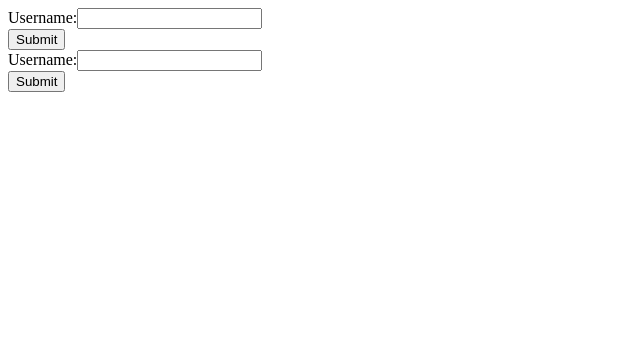
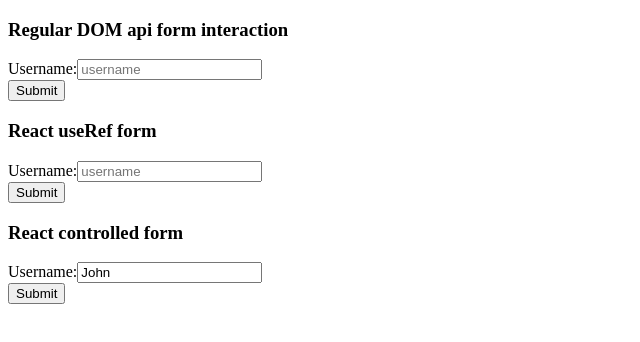
Before and after one commit to modus-andreiTosa/01-react-crash-course, a React (Vite) app: page / in a window 1280 px wide. Shown: the top 342 px of the page, without its empty margins (0-640 px from the left). Built offline with nearby package versions, Linux system fonts and the light colour scheme.

Commit message:
examples for handling forms in react

```diff
--- a/package.json
+++ b/package.json
@@ -18,6 +18,7 @@
     "@types/node": "^18.15.3",
     "@types/react": "^18.0.28",
     "@types/react-dom": "^18.0.11",
+    "@typescript-eslint/eslint-plugin": "^5.55.0",
     "@typescript-eslint/parser": "^5.55.0",
     "@vitejs/plugin-react": "^3.1.0",
     "dotenv": "^16.0.3",
@@ -27,7 +28,7 @@
     "eslint-plugin-react": "^7.32.2",
     "eslint-plugin-react-hooks": "^4.6.0",
     "prettier": "^2.8.4",
-    "typescript": "^4.9.3",
+    "typescript": "^5.0.2",
     "vite": "^4.1.0",
     "vite-plugin-eslint": "^1.8.1"
   }
--- a/src/App.tsx
+++ b/src/App.tsx
@@ -1,21 +1,38 @@
-import { FormEvent, useRef } from 'react';
+import { FormEvent, useRef, useState } from 'react';
 
-type OnSubmitUsername = { onSubmitUsername: (username: string) => void };
+type OnSubmitUsername = {
+  onSubmitUsername: (username: string | undefined) => void;
+};
+
+const onSubmitUsername = (username: string | undefined) => {
+  alert(`You entered: ${username}`);
+};
 
 function UsernameForm({ onSubmitUsername }: OnSubmitUsername) {
-  // This function is called when the form is submitted.
+  // This callback function handles reading the value from the form on submit event and calling the onSubmitUsername function.
+  // The potential advantage of this approach is that you may have multiple input elements in the form.
   function handleSubmit(event: FormEvent<HTMLFormElement>) {
-    // This prevents the page from reloading when the form is submitted which is the default behavior.
+    // This prevents the page from reloading when the form is submitted which is the default browser behavior.
     event.preventDefault();
-    // We read the value from the input element using the usernameInput id we set on the input element.
-    onSubmitUsername(event?.target?.elements?.usernameInput.value);
+    // I chose to define a const here to make it easier to read the code. This is a type safe way to access the input element.
+    // Knowing the name of the input element you want to access, you can use the namedItem method to get it.
+    const formEventNamedItem = event?.currentTarget?.elements.namedItem(
+      'usernameInput'
+    ) as HTMLInputElement;
+
+    onSubmitUsername(formEventNamedItem?.value);
   }
 
   return (
     <form onSubmit={handleSubmit}>
       <div>
         <label htmlFor="usernameInput">Username:</label>
-        <input id="usernameInput" type="text" />
+        <input
+          name="usernameInput"
+          id="usernameInput"
+          placeholder="username"
+          type="text"
+        />
       </div>
       <button type="submit">Submit</button>
     </form>
@@ -23,11 +40,12 @@
 }
 
 function UsernameFormRef({ onSubmitUsername }: OnSubmitUsername) {
-  // This is a reference to the input element.
   // useRef returns a mutable ref object whose .current property is initialized to the passed argument (initialValue).
   // This reference gives us access to the input element.
   const usernameInputRef = useRef<HTMLInputElement>(null);
 
+  // In this function, we use the ref to access the input element.
+  // In this case we would need a ref for each input element in the form.
   function handleSubmit(event: FormEvent<HTMLFormElement>) {
     event.preventDefault();
     onSubmitUsername(usernameInputRef?.current?.value);
@@ -37,7 +55,51 @@
     <form onSubmit={handleSubmit}>
       <div>
         <label htmlFor="usernameInput">Username:</label>
-        <input id="usernameInput" type="text" ref={usernameInputRef} />
+        <input
+          id="usernameInput"
+          type="text"
+          placeholder="username"
+          ref={usernameInputRef}
+        />
+      </div>
+      <button type="submit">Submit</button>
+    </form>
+  );
+}
+
+// In a controlled form, as the name suggests, we gain control over the value of the form input.
+// This is done by using the value prop on the input element and the onChange event handler.
+function ControlledFrom({ userNanme }: { userNanme: string }) {
+  // We use the useState hook to set the initial value of the input element.
+  const [username, setUsername] = useState(userNanme);
+  // Now that we have control over the value of the input element, we can use it do things like validation and to show error messages.
+  const [hasError, setHasError] = useState<null | string>(null);
+
+  function handleSubmit(event: FormEvent<HTMLFormElement>) {
+    event.preventDefault();
+    if (!username) {
+      setHasError('Username is required');
+      return;
+    }
+    onSubmitUsername(username);
+  }
+
+  return (
+    <form onSubmit={handleSubmit}>
+      <div>
+        <label htmlFor="usernameInput">Username:</label>
+        <input
+          id="usernameInput"
+          type="text"
+          value={username}
+          onChange={(e) => {
+            setHasError(null);
+            setUsername(e.target.value);
+          }}
+        />
+        {/* This is an example of conditional rendering in React */}
+        {/* Given that JSX is just syntactic sugar over JavaScript we can use standard JavaScript operators to conditinally render React Nodes */}
+        {hasError && <div style={{ color: 'red' }}>{hasError}</div>}
       </div>
       <button type="submit">Submit</button>
     </form>
@@ -45,13 +107,14 @@
 }
 
 function App() {
-  const onSubmitUsername = (username: string) =>
-    alert(`You entered: ${username}`);
-
   return (
     <div>
+      <h3>Regular DOM api form interaction</h3>
       <UsernameForm onSubmitUsername={onSubmitUsername} />
+      <h3>React useRef form</h3>
       <UsernameFormRef onSubmitUsername={onSubmitUsername} />
+      <h3>React controlled form</h3>
+      <ControlledFrom userNanme="John" />
     </div>
   );
 }
```
Also changed, not shown: .eslintrc.cjs, 1 other file (tests, documents, lock files or other folders).
